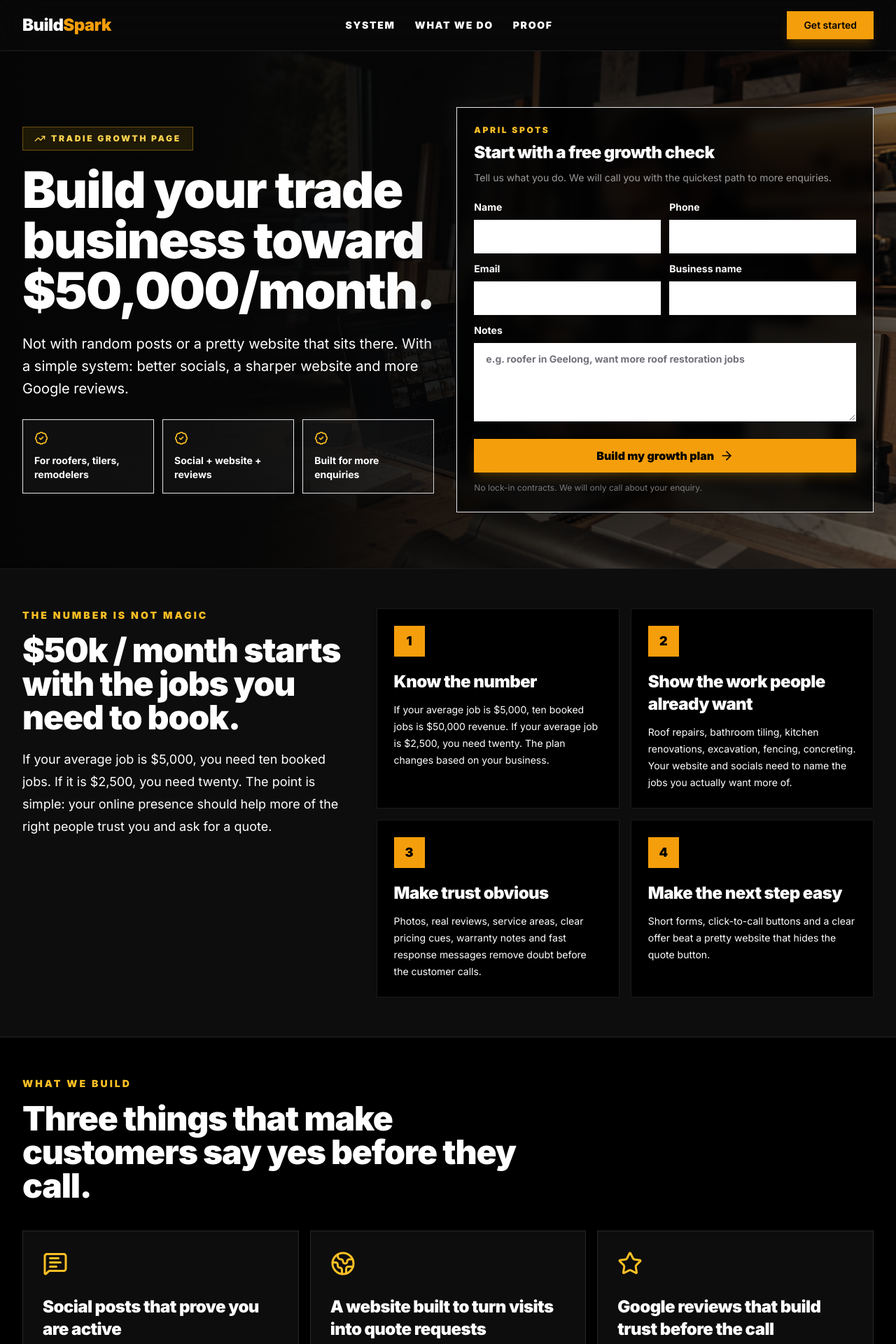
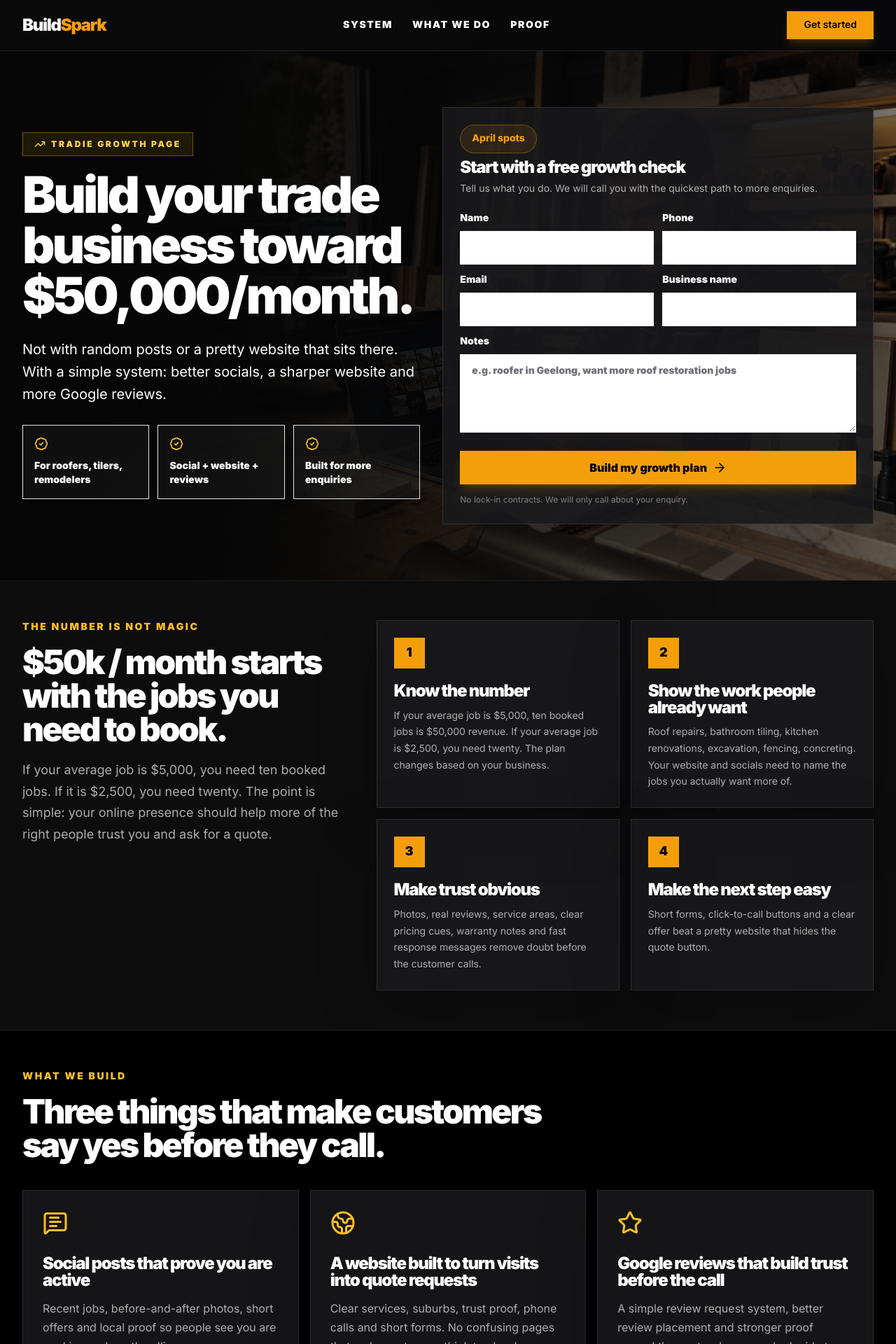
Before and after one commit to salimclawbot/buildspark, a Next.js app: page /tradie-50k-month in a window 1280 px wide. Shown: the top 1920 px of the page at 70% size. Built offline with nearby package versions, Linux system fonts and the light colour scheme.

Commit message:
Unify BuildSpark quiz and campaign styling

```diff
--- a/src/app/globals.css
+++ b/src/app/globals.css
@@ -14,6 +14,15 @@
 body {
   color: var(--foreground);
   background: var(--background);
+  font-feature-settings: "kern" 1, "liga" 1;
+  text-rendering: geometricPrecision;
+}
+
+h1,
+h2,
+h3,
+h4 {
+  letter-spacing: -0.035em;
 }
 
 /* Scrollbar styling */
@@ -78,3 +87,78 @@ html {
   -webkit-text-fill-color: #ffffff !important;
   caret-color: #f59e0b;
 }
+
+.buildspark-shell {
+  background:
+    radial-gradient(circle at 20% 8%, rgba(245, 158, 11, 0.13), transparent 28%),
+    linear-gradient(180deg, #050505 0%, #09090b 42%, #050505 100%);
+  color: #fff;
+}
+
+.buildspark-topbar {
+  border-bottom: 1px solid rgba(255, 255, 255, 0.1);
+  background: rgba(9, 9, 11, 0.88);
+  backdrop-filter: blur(18px);
+}
+
+.buildspark-panel {
+  border: 1px solid rgba(255, 255, 255, 0.1);
+  background: rgba(24, 24, 27, 0.88);
+  box-shadow: 0 24px 80px rgba(0, 0, 0, 0.24);
+}
+
+.buildspark-eyebrow {
+  display: inline-flex;
+  align-items: center;
+  gap: 0.5rem;
+  border: 1px solid rgba(245, 158, 11, 0.32);
+  border-radius: 9999px;
+  background: rgba(245, 158, 11, 0.1);
+  padding: 0.5rem 1rem;
+  color: #f59e0b;
+  font-size: 0.875rem;
+  font-weight: 800;
+}
+
+.buildspark-title {
+  font-weight: 900;
+  letter-spacing: -0.055em;
+  line-height: 0.98;
+}
+
+.buildspark-copy {
+  color: rgba(255, 255, 255, 0.66);
+  line-height: 1.7;
+}
+
+.buildspark-option {
+  border: 1px solid rgba(255, 255, 255, 0.1);
+  background: rgba(9, 9, 11, 0.76);
+  color: rgba(255, 255, 255, 0.78);
+}
+
+.buildspark-option:hover {
+  border-color: rgba(245, 158, 11, 0.62);
+}
+
+.buildspark-option-selected {
+  border-color: #f59e0b;
+  background: rgba(245, 158, 11, 0.12);
+  color: #fff;
+}
+
+.buildspark-field {
+  border: 1px solid rgba(255, 255, 255, 0.16);
+  background: #fff;
+  color: #09090b;
+  outline: none;
+}
+
+.buildspark-field::placeholder {
+  color: #71717a;
+}
+
+.buildspark-field:focus {
+  border-color: #f59e0b;
+  box-shadow: 0 0 0 3px rgba(245, 158, 11, 0.18);
+}
--- a/src/app/tradie-50k-month/Tradie50kMonthClient.tsx
+++ b/src/app/tradie-50k-month/Tradie50kMonthClient.tsx
@@ -136,37 +136,37 @@ function LeadForm({ placement, title }: { placement: string; title: string }) {
       id={placement === "hero" ? "growth-form" : undefined}
       aria-label={title}
       onSubmit={handleSubmit}
-      className="border border-white/12 bg-black/70 p-5 shadow-[0_24px_90px_rgba(0,0,0,0.35)] backdrop-blur sm:p-6"
+      className="buildspark-panel p-5 sm:p-6"
     >
       <input type="hidden" name="_subject" value={`New Tradie Growth Lead - ${currentMonth}`} />
       <div className="mb-5">
-        <p className="text-xs font-black uppercase tracking-[0.22em] text-amber-400">{currentMonth} spots</p>
-        <h2 className="mt-2 text-2xl font-black tracking-tight text-white">{title}</h2>
-        <p className="mt-2 text-sm leading-6 text-white/60">
+        <p className="buildspark-eyebrow">{currentMonth} spots</p>
+        <h2 className="mt-2 text-2xl buildspark-title text-white">{title}</h2>
+        <p className="mt-2 text-sm leading-6 buildspark-copy">
           Tell us what you do. We will call you with the quickest path to more enquiries.
         </p>
       </div>
       <div className="grid gap-3 sm:grid-cols-2">
-        <label className="text-sm font-bold text-white">
+        <label className="text-sm font-black text-white">
           Name
-          <input className="mt-2 h-12 w-full border border-white/15 bg-white px-4 text-black placeholder:text-zinc-500 outline-none focus:border-amber-400" name="name" required />
+          <input className="mt-2 h-12 w-full buildspark-field px-4" name="name" required />
         </label>
-        <label className="text-sm font-bold text-white">
+        <label className="text-sm font-black text-white">
           Phone
-          <input className="mt-2 h-12 w-full border border-white/15 bg-white px-4 text-black placeholder:text-zinc-500 outline-none focus:border-amber-400" name="phone" type="tel" required />
+          <input className="mt-2 h-12 w-full buildspark-field px-4" name="phone" type="tel" required />
         </label>
-        <label className="text-sm font-bold text-white">
+        <label className="text-sm font-black text-white">
           Email
-          <input className="mt-2 h-12 w-full border border-white/15 bg-white px-4 text-black placeholder:text-zinc-500 outline-none focus:border-amber-400" name="email" type="email" required />
+          <input className="mt-2 h-12 w-full buildspark-field px-4" name="email" type="email" required />
         </label>
-        <label className="text-sm font-bold text-white">
+        <label className="text-sm font-black text-white">
           Business name
-          <input className="mt-2 h-12 w-full border border-white/15 bg-white px-4 text-black placeholder:text-zinc-500 outline-none focus:border-amber-400" name="businessName" required />
+          <input className="mt-2 h-12 w-full buildspark-field px-4" name="businessName" required />
         </label>
-        <label className="text-sm font-bold text-white sm:col-span-2">
+        <label className="text-sm font-black text-white sm:col-span-2">
           Notes
           <textarea
-            className="mt-2 min-h-28 w-full border border-white/15 bg-white px-4 py-3 text-black placeholder:text-zinc-500 outline-none focus:border-amber-400"
+            className="mt-2 min-h-28 w-full buildspark-field px-4 py-3"
             name="notes"
             placeholder="e.g. roofer in Geelong, want more roof restoration jobs"
           />
@@ -183,10 +183,10 @@ function LeadForm({ placement, title }: { placement: string; title: string }) {
 
 export function Tradie50kMonthClient() {
   return (
-    <main className="min-h-screen bg-[#080808] text-white">
-      <header className="sticky top-0 z-50 border-b border-white/10 bg-black/88 backdrop-blur-xl">
+    <main className="min-h-screen buildspark-shell text-white">
+      <header className="sticky top-0 z-50 border-b border-white/10 buildspark-topbar">
         <div className="mx-auto flex max-w-7xl items-center justify-between px-4 py-4 sm:px-6 lg:px-8">
-          <Link href="/" className="text-2xl font-black tracking-tight">
+          <Link href="/" className="text-2xl buildspark-title">
             Build<span className="text-amber-500">Spark</span>
           </Link>
           <nav className="hidden items-center gap-7 text-sm font-black uppercase tracking-[0.12em] text-white/68 md:flex">
@@ -216,7 +216,7 @@ export function Tradie50kMonthClient() {
               <TrendingUp className="h-4 w-4" />
               Tradie growth page
             </div>
-            <h1 className="max-w-3xl text-[2.65rem] font-black leading-[0.95] tracking-tight min-[420px]:text-5xl sm:text-6xl lg:text-7xl">
+            <h1 className="max-w-3xl text-[2.65rem] buildspark-title min-[420px]:text-5xl sm:text-6xl lg:text-7xl">
               <span className="block">Build your trade</span>
               <span className="block">business toward</span>
               <span className="block">$50,000/month.</span>
@@ -224,7 +224,7 @@ export function Tradie50kMonthClient() {
             <p className="mt-6 max-w-2xl text-xl leading-8 text-white/76">
               Not with random posts or a pretty website that sits there. With a simple system: better socials, a sharper website and more Google reviews.
             </p>
-            <div className="mt-7 grid gap-3 text-sm font-bold text-white/74 sm:grid-cols-3">
+            <div className="mt-7 grid gap-3 text-sm font-black text-white/74 sm:grid-cols-3">
               {["For roofers, tilers, remodelers", "Social + website + reviews", "Built for more enquiries"].map((item) => (
                 <div key={item} className="border border-white/12 bg-white/[0.04] p-4">
                   <BadgeCheck className="mb-3 h-5 w-5 text-amber-400" />
@@ -241,22 +241,22 @@ export function Tradie50kMonthClient() {
         <div className="mx-auto max-w-7xl">
           <div className="grid gap-8 lg:grid-cols-[0.8fr_1.2fr]">
             <div>
-              <p className="text-sm font-black uppercase tracking-[0.22em] text-amber-400">The number is not magic</p>
-              <h2 className="mt-4 text-4xl font-black tracking-tight sm:text-5xl">
+              <p className="text-sm font-black uppercase tracking-[0.18em] text-amber-400">The number is not magic</p>
+              <h2 className="mt-4 text-4xl buildspark-title sm:text-5xl">
                 $50k / month starts with the jobs you need to book.
               </h2>
-              <p className="mt-5 text-lg leading-8 text-white/66">
+              <p className="mt-5 text-lg leading-8 buildspark-copy">
                 If your average job is $5,000, you need ten booked jobs. If it is $2,500, you need twenty. The point is simple: your online presence should help more of the right people trust you and ask for a quote.
               </p>
             </div>
             <div className="grid gap-4 sm:grid-cols-2">
               {steps.map((step, index) => (
-                <div key={step.title} className="border border-white/10 bg-black p-6">
+                <div key={step.title} className="buildspark-panel p-6">
                   <div className="mb-5 flex h-11 w-11 items-center justify-center bg-amber-500 text-lg font-black text-black">
                     {index + 1}
                   </div>
-                  <h3 className="text-2xl font-black tracking-tight">{step.title}</h3>
-                  <p className="mt-3 text-sm leading-6 text-white/62">{step.copy}</p>
+                  <h3 className="text-2xl buildspark-title">{step.title}</h3>
+                  <p className="mt-3 text-sm leading-6 buildspark-copy">{step.copy}</p>
                 </div>
               ))}
             </div>
@@ -267,31 +267,31 @@ export function Tradie50kMonthClient() {
       <section id="services" className="border-b border-white/10 bg-black px-4 py-14 sm:px-6 lg:px-8">
         <div className="mx-auto max-w-7xl">
           <div className="max-w-3xl">
-            <p className="text-sm font-black uppercase tracking-[0.22em] text-amber-400">What we build</p>
-            <h2 className="mt-4 text-4xl font-black tracking-tight sm:text-5xl">
+            <p className="text-sm font-black uppercase tracking-[0.18em] text-amber-400">What we build</p>
+            <h2 className="mt-4 text-4xl buildspark-title sm:text-5xl">
               Three things that make customers say yes before they call.
             </h2>
           </div>
           <div className="mt-10 grid gap-4 lg:grid-cols-3">
             {services.map((service) => (
-              <div key={service.title} className="border border-white/10 bg-[#0d0d0d] p-7">
+              <div key={service.title} className="buildspark-panel p-7">
                 <service.icon className="mb-7 h-9 w-9 text-amber-400" />
-                <h3 className="text-2xl font-black tracking-tight">{service.title}</h3>
-                <p className="mt-4 text-base leading-7 text-white/64">{service.copy}</p>
+                <h3 className="text-2xl buildspark-title">{service.title}</h3>
+                <p className="mt-4 text-base leading-7 buildspark-copy">{service.copy}</p>
               </div>
             ))}
           </div>
           <div className="mt-10 grid gap-6 border border-white/10 bg-white/[0.03] p-6 lg:grid-cols-[0.9fr_1.1fr] lg:p-8">
             <div>
               <ClipboardCheck className="mb-5 h-10 w-10 text-amber-400" />
-              <h3 className="text-3xl font-black tracking-tight">What can be included</h3>
-              <p className="mt-3 text-white/62">
+              <h3 className="text-3xl buildspark-title">What can be included</h3>
+              <p className="mt-3 buildspark-copy">
                 We shape the setup around your business, your service area and the jobs that actually make money.
               </p>
             </div>
             <div className="grid gap-3 sm:grid-cols-2">
               {inclusions.map((item) => (
-                <div key={item} className="flex gap-3 text-sm font-bold text-white/76">
+                <div key={item} className="flex gap-3 text-sm font-black text-white/76">
                   <CheckCircle2 className="mt-0.5 h-5 w-5 shrink-0 text-amber-400" />
                   {item}
                 </div>
@@ -304,11 +304,11 @@ export function Tradie50kMonthClient() {
       <section className="border-b border-white/10 bg-[#101010] px-4 py-14 sm:px-6 lg:px-8">
         <div className="mx-auto grid max-w-7xl gap-8 lg:grid-cols-[0.92fr_1.08fr] lg:items-center">
           <div>
-            <p className="text-sm font-black uppercase tracking-[0.22em] text-amber-400">Get looked at properly</p>
-            <h2 className="mt-4 text-4xl font-black tracking-tight sm:text-5xl">
+            <p className="text-sm font-black uppercase tracking-[0.18em] text-amber-400">Get looked at properly</p>
+            <h2 className="mt-4 text-4xl buildspark-title sm:text-5xl">
               We will tell you what is blocking enquiries.
             </h2>
-            <p className="mt-5 text-lg leading-8 text-white/66">
+            <p className="mt-5 text-lg leading-8 buildspark-copy">
               Your website might not explain your offer. Your socials might look quiet. Your reviews might be hidden. Or your form might be too hard. We check it, then give you the next move.
             </p>
             <div className="mt-7 flex flex-wrap gap-3 text-sm font-black uppercase tracking-[0.12em] text-white/58">
@@ -326,15 +326,15 @@ export function Tradie50kMonthClient() {
         <div className="mx-auto max-w-7xl">
           <div className="grid gap-4 sm:grid-cols-3">
             <div className="bg-amber-500 p-7 text-black">
-              <p className="text-6xl font-black tracking-tight">$250</p>
+              <p className="text-6xl buildspark-title">$250</p>
               <p className="mt-2 font-black uppercase tracking-[0.16em]">per month starting point</p>
               <p className="mt-5 text-sm font-semibold leading-6 text-black/70">
                 Straightforward support for owners who want their online presence handled properly.
               </p>
             </div>
-            <div className="border border-white/10 bg-[#0d0d0d] p-7 sm:col-span-2">
-              <h2 className="text-4xl font-black tracking-tight">The goal is not likes. The goal is booked work.</h2>
-              <p className="mt-4 max-w-3xl text-lg leading-8 text-white/66">
+            <div className="buildspark-panel p-7 sm:col-span-2">
+              <h2 className="text-4xl buildspark-title">The goal is not likes. The goal is booked work.</h2>
+              <p className="mt-4 max-w-3xl text-lg leading-8 buildspark-copy">
                 We use content, website pages and reviews to answer the questions customers already have: Can I trust you? Do you do my job? Are you local? Can I get a quote without mucking around?
               </p>
               <div className="mt-7 grid gap-3 sm:grid-cols-3">
@@ -349,12 +349,12 @@ export function Tradie50kMonthClient() {
         </div>
       </section>
 
-      <section className="bg-[#080808] px-4 py-14 sm:px-6 lg:px-8">
+      <section className="buildspark-shell px-4 py-14 sm:px-6 lg:px-8">
         <div className="mx-auto grid max-w-7xl gap-8 lg:grid-cols-[0.82fr_1.18fr] lg:items-center">
           <div>
             <Phone className="mb-5 h-10 w-10 text-amber-400" />
-            <h2 className="text-4xl font-black tracking-tight sm:text-5xl">Ready to see what needs fixing?</h2>
-            <p className="mt-5 text-lg leading-8 text-white/66">
+            <h2 className="text-4xl buildspark-title sm:text-5xl">Ready to see what needs fixing?</h2>
+            <p className="mt-5 text-lg leading-8 buildspark-copy">
               Leave your details and we will call you with a direct plan for your trade or contracting business.
             </p>
           </div>
--- a/tailwind.config.ts
+++ b/tailwind.config.ts
@@ -11,6 +11,7 @@ const config: Config = {
       colors: {
         background: "#09090B",
         surface: "#18181B",
+        card: "#18181B",
         border: "#27272A",
         amber: {
           500: "#F59E0B",
```
Also changed, not shown: src/app/quiz-socials/page.tsx (+23 -23 lines), src/app/quiz/page.tsx (+26 -26 lines).
